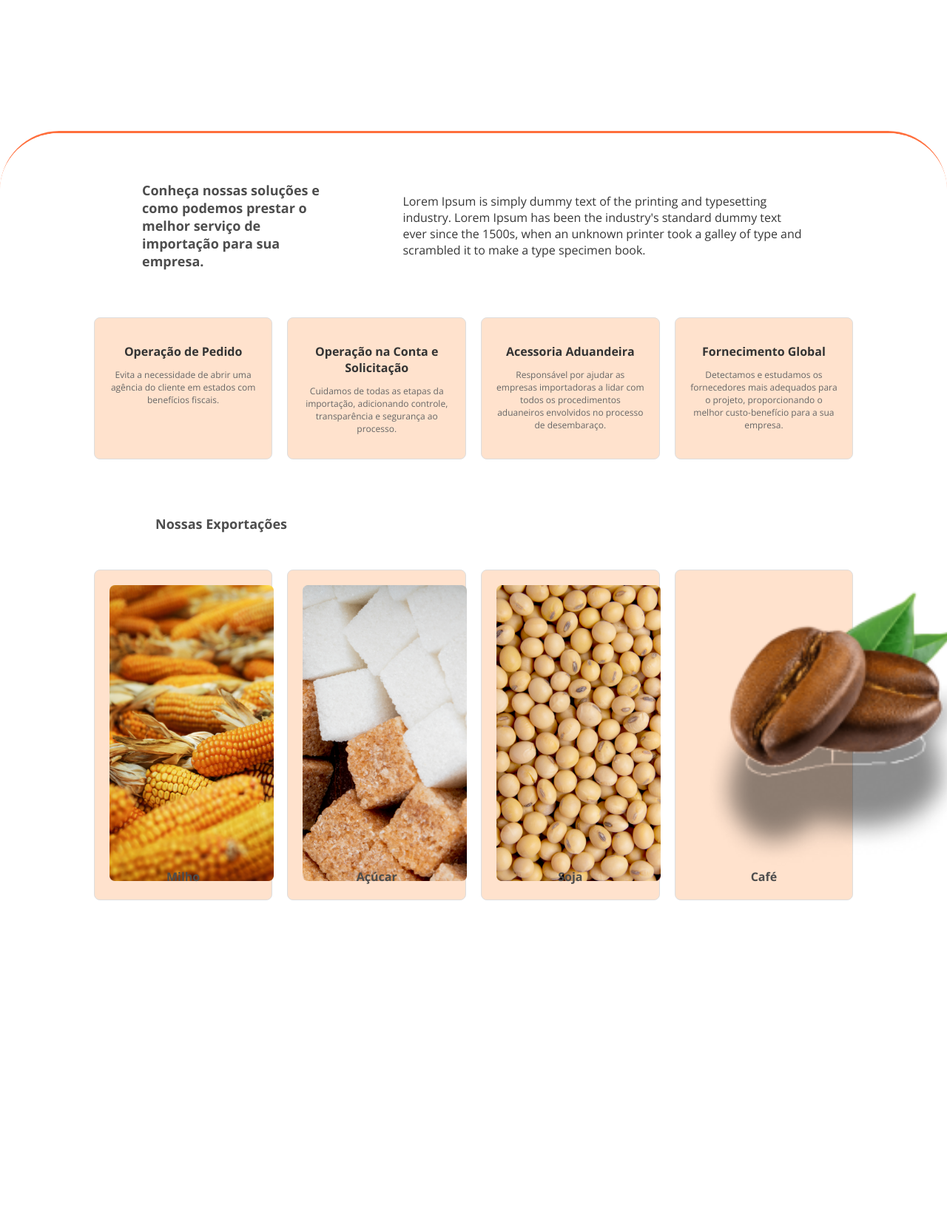
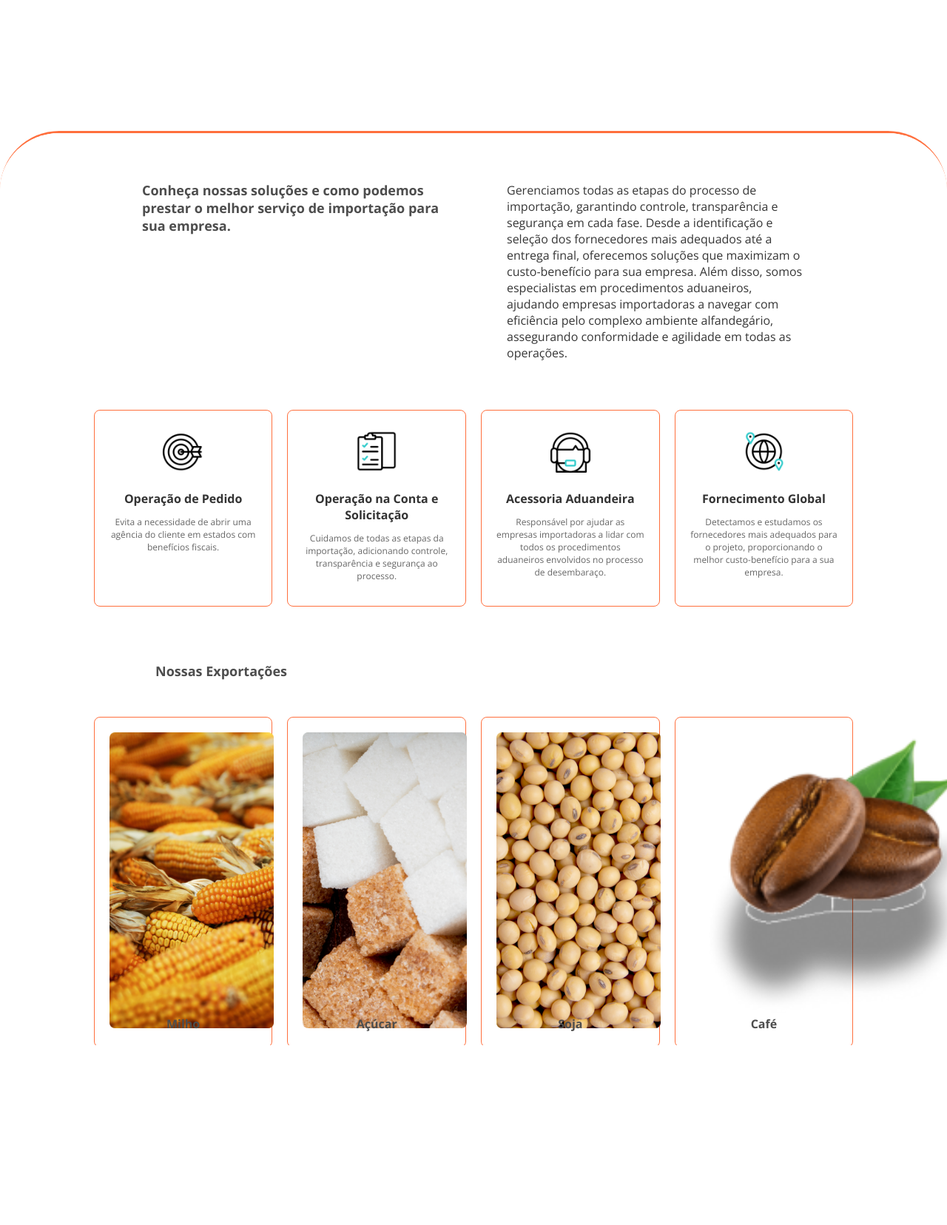
Before and after one commit to iara-bentz/powertrading, a PHP site: page /nossassolucoes.html in a window 1280 px wide. Shown: the part 586-2242 px from the top of the page at 74% size. After the commit the page ends 1999 px from the top, so only its background shows below. Run offline with PHP 8.4, Linux system fonts and the light colour scheme; some libraries are stand-ins or nearby versions.

Commit message:
Atualizações - Nossas Soluções

```diff
--- a/index.html
+++ b/index.html
@@ -125,7 +125,7 @@
 
 
 
-        <footer>
+            <footer class="rodape">
                 <div class="row">
                     <div class="col">
                         <img src="imagens/logobranca.png" class="logo" alt="Logo">
--- a/nossassolucoes.css
+++ b/nossassolucoes.css
@@ -1,14 +1,8 @@
-@font-face {
-    font-family: 'AppleGaramond-Light';
-    src: url('fontes/AppleGaramond-Light.ttf') format('truetype'); /* Substitua pelo caminho real do seu arquivo de fonte */
-    font-weight: normal;
-    font-style: normal;
-}
-
 html, body {
     height: 100%; /* Garante que o body ocupe toda a altura da tela */
     margin: 0;
     padding: 0;
+    overflow-x: hidden;
 }
 
 body{
@@ -138,11 +132,12 @@
 
 
 .texto-operações {
+    display: flex;
+    align-items: flex-start;
     width: 70vw;
     padding-top: 50px;
     display: flex;
     flex-direction: row;
-    align-items: center;
     justify-content: center;
     gap: 90px;
     margin: 0 auto;
@@ -152,7 +147,7 @@
 
 
 .texto-operações h2, .texto-operações p {
-    width: auto;
+    width: 50%;
     display: inline-block;
 }
 
@@ -189,8 +184,8 @@
 
 
 .card {
-    background-color: #ff7f233a; /* Cor de fundo dos cards */
-    border: 1px solid #ddd; /* Borda dos cards */
+    background-color: #ffffff; /* Cor de fundo dos cards */
+    border: 1px solid #FF6F3D; /* Borda dos cards */
     border-radius: 8px; /* Borda arredondada */
     padding: 20px;
     width: calc(22% - 40px); /* Reduzido o width dos cards */
@@ -200,6 +195,9 @@
 
 }
 
+.card .gif img {
+    width: 70px;
+}
 .cards-container h2 {
     font-size: 16px;
     margin-bottom: 10px;
@@ -291,7 +289,7 @@
 .footer-tagline {
     padding-top: 20px;
     padding-left: 0px;
-    font-family: "Bebas Neue", sans-serif;
+    font-family: "Open Sans", sans-serif; /* Aplica a fonte Open Sans */
     font-size: 15px;
     letter-spacing: 0.15px;
     font-weight: 500;
@@ -310,7 +308,7 @@
 }
 
 .col h3 {
-    font-family: "Bebas Neue", sans-serif;
+    font-family: "Open Sans", sans-serif; /* Aplica a fonte Open Sans */
     font-weight: 400;
     font-style: normal;
     margin-bottom: 20px;
--- a/nossassolucoes.html
+++ b/nossassolucoes.html
@@ -45,24 +45,28 @@
         <div class="conteudo">
             <div class="texto-operações">
                 <h2>Conheça nossas soluções e como podemos prestar o melhor serviço de importação para sua empresa.</h2>
-                <p>Lorem Ipsum is simply dummy text of the printing and typesetting industry. Lorem Ipsum has been the industry's standard dummy text ever since the 1500s, when an unknown printer took a galley of type and scrambled it to make a type specimen book. </p>
+                <p>Gerenciamos todas as etapas do processo de importação, garantindo controle, transparência e segurança em cada fase. Desde a identificação e seleção dos fornecedores mais adequados até a entrega final, oferecemos soluções que maximizam o custo-benefício para sua empresa. Além disso, somos especialistas em procedimentos aduaneiros, ajudando empresas importadoras a navegar com eficiência pelo complexo ambiente alfandegário, assegurando conformidade e agilidade em todas as operações. </p>
             </div>
             <div class="cards-container">
                 <div class="card">
+                    <div class="gif"><img src="imagens/alvo.gif" alt="ícones criados por Freepik - Flaticon"></div>
                     <h2>Operação de Pedido</h2>
                     <p>Evita a necessidade de abrir uma agência do cliente em estados com benefícios fiscais.</p>
                 </div>
                 <div class="card">
+                    <div class="gif"><img src="imagens/contaesolici.gif" alt="ícones criados por Freepik - Flaticon"></div>
                     <h2>Operação na Conta e Solicitação</h2>
                     <p>Cuidamos de todas as etapas da importação, adicionando controle, transparência e segurança ao processo.
 
                     </p>
                 </div>
                 <div class="card">
+                    <div class="gif"><img src="imagens/suporte-tecnico.gif" alt="ícones animados criados por Freepik - Flaticon"></div>
                     <h2>Acessoria Aduandeira</h2>
                     <p>Responsável por ajudar as empresas importadoras a lidar com todos os procedimentos aduaneiros envolvidos no processo de desembaraço.</p>
                 </div>
                 <div class="card">
+                    <div class="gif"><img src="imagens/fornecimento-global.gif" alt="ícones criados por Freepik - Flaticon"></div>
                     <h2>Fornecimento Global</h2>
                     <p>Detectamos e estudamos os fornecedores mais adequados para o projeto, proporcionando o melhor custo-benefício para a sua empresa.</p>
                 </div>
```
Also changed, not shown: style.css (+6 -5 lines), imagens/alvo.gif (added), imagens/contaesolici.gif (added), imagens/fornecimento-global.gif (added), imagens/fornecimento-global.png (added), imagens/suporte-tecnico.gif (added). Lines whose indentation alone changed are shown as unchanged.
